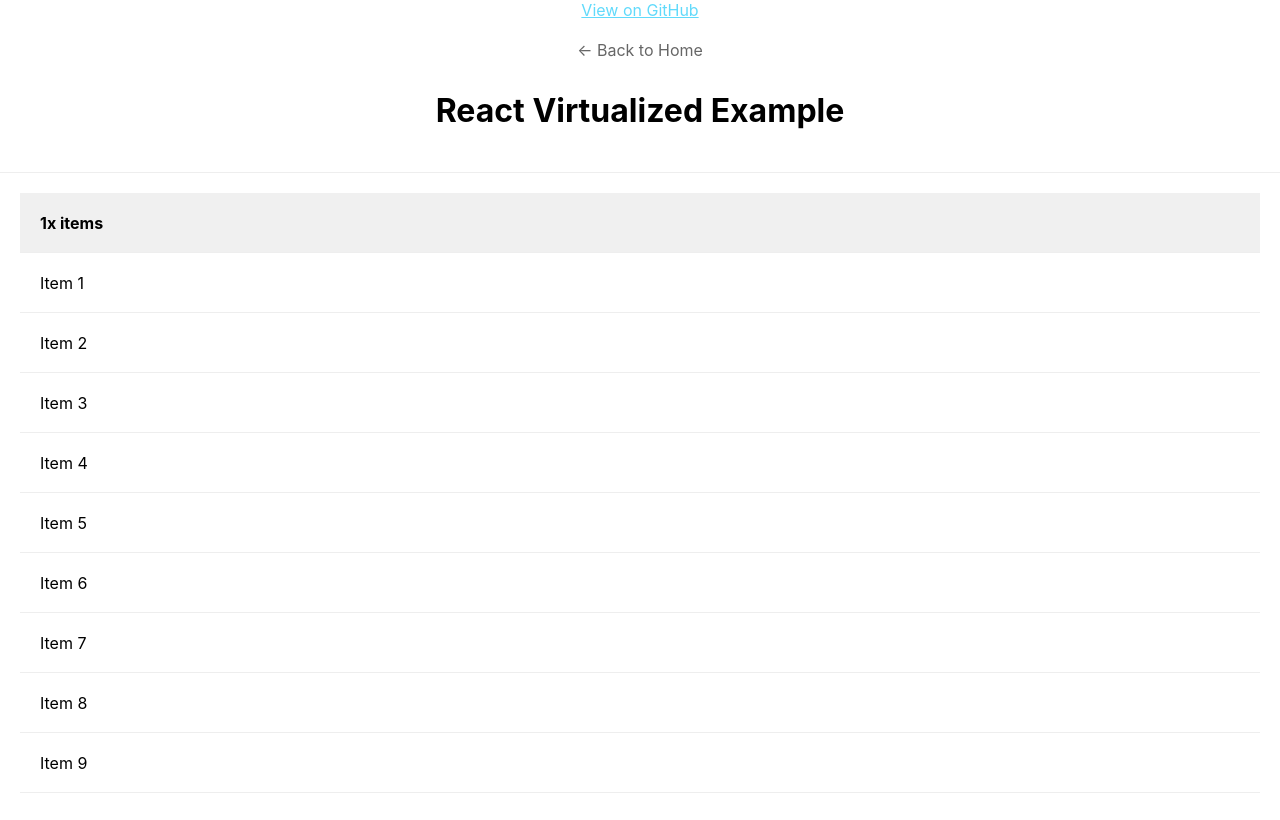
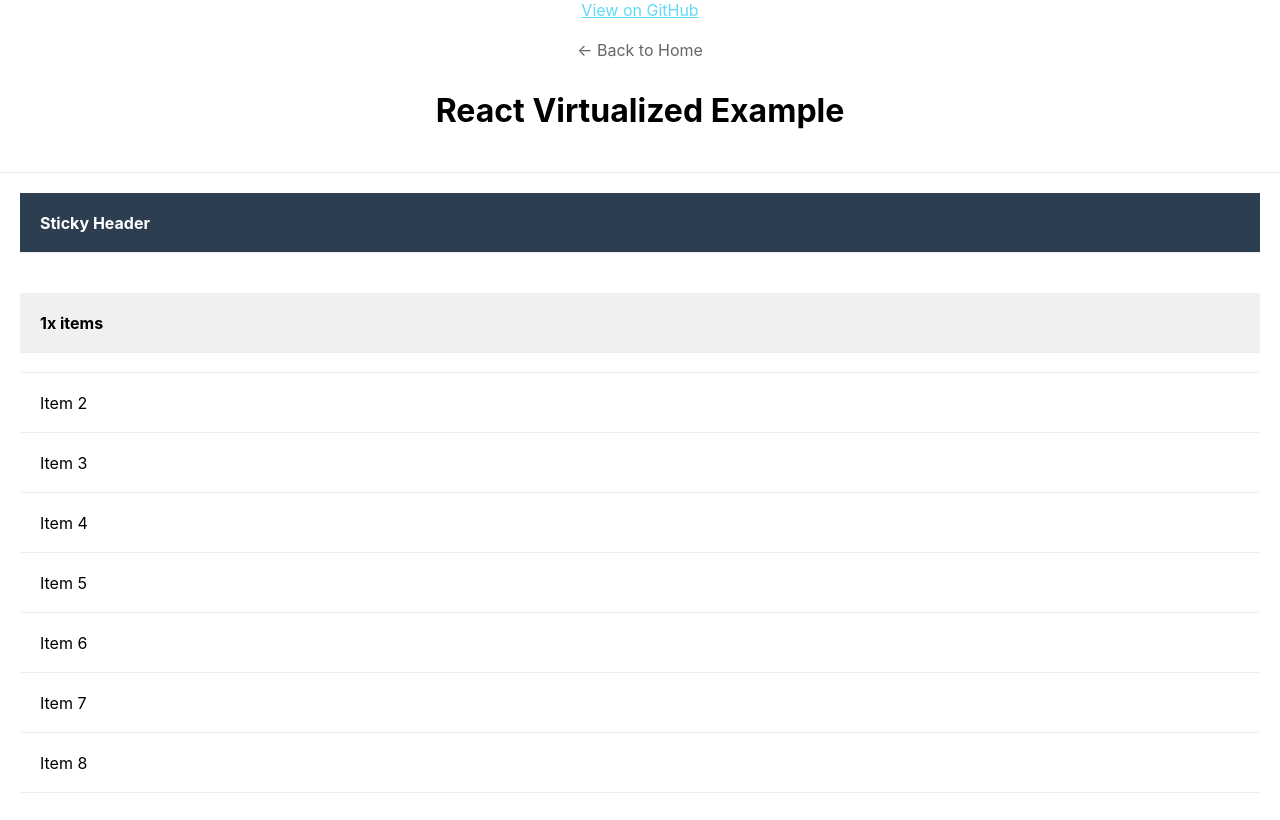
Before and after one commit to HereIsJohnny/virtualisation-with-sticky-rows, a React (Create React App) app: page /react-virtualized in a window 1280 px wide. Built offline with nearby package versions, Linux system fonts and the light colour scheme.

Commit message:
Refactor ReactVirtualized component to implement sticky header and improve layout. Updated CSS for table headers and sticky items, and switched from Grid to MultiGrid for enhanced rendering capabilities.

```diff
--- a/src/pages/ReactVirtualized.css
+++ b/src/pages/ReactVirtualized.css
@@ -47,7 +47,7 @@
   background-color: #f0f0f0;
   font-weight: bold;
   position: sticky;
-  top: 0;
+  top: 0px;
   z-index: 1;
 }
 
@@ -64,3 +64,20 @@
   max-width: unset!important;
   max-height: unset!important;
 }
+
+.table-header {
+  background-color: #2c3e50;
+  color: white;
+  font-weight: bold;
+  position: sticky;
+  top: 0;
+  z-index: 2;
+}
+
+.sticky-item {
+  background-color: #f0f0f0;
+  font-weight: bold;
+  position: sticky;
+  top: 40px;
+  z-index: 1;
+}
--- a/src/pages/ReactVirtualized.js
+++ b/src/pages/ReactVirtualized.js
@@ -1,5 +1,5 @@
 import React from 'react';
-import { Grid, AutoSizer } from 'react-virtualized';
+import { MultiGrid, AutoSizer } from 'react-virtualized';
 import { Link } from 'react-router-dom';
 import { ITEMS_IN_GROUP, VIRTUALIZED } from '../constants';
 import './ReactVirtualized.css';
@@ -15,13 +15,36 @@ function ReactVirtualized() {
   }
 
   const cellRenderer = ({ columnIndex, key, rowIndex, style }) => {
-    const sectionIndex = Math.floor(rowIndex / VIRTUALIZED.ITEMS_PER_SECTION);
-    const indexInSection = rowIndex % VIRTUALIZED.ITEMS_PER_SECTION;
+    // Handle the fixed header row
+    if (rowIndex === 0) {
+      return (
+        <div
+          key={key}
+          style={{
+            ...style,
+            position: 'sticky',
+            top: 0,
+            zIndex: 2  // Higher z-index than section headers
+          }}
+          className="list-item table-header"
+        >
+          Sticky Header
+        </div>
+      );
+    }
+
+    // Adjust indices to account for the header row
+    const adjustedRowIndex = rowIndex - 1;
+    const sectionIndex = Math.floor(adjustedRowIndex / VIRTUALIZED.ITEMS_PER_SECTION);
+    const indexInSection = adjustedRowIndex % VIRTUALIZED.ITEMS_PER_SECTION;
     const group = itemGroups[sectionIndex];
 
     if (indexInSection === 0) {
       return (
-        <div key={key} style={{ ...style, position: 'sticky' }} className="list-item sticky-item">
+        <div
+          key={key}
+          className="list-item sticky-item"
+        >
           {`${sectionIndex + 1}x items`}
         </div>
       );
@@ -110,6 +133,8 @@ function ReactVirtualized() {
     return renderedCells;
   };
 
+  const fixedRowCount = 1;
+
   return (
     <div className="virtualized-page">
       <header>
@@ -119,17 +144,18 @@ function ReactVirtualized() {
       <div className="list-container">
         <AutoSizer>
           {({ height, width }) => (
-            <Grid
+            <MultiGrid
               className="virtual-grid"
               width={width}
               height={height}
               columnWidth={width}
               columnCount={1}
               rowHeight={VIRTUALIZED.ROW_HEIGHT}
-              rowCount={itemGroups.length * VIRTUALIZED.ITEMS_PER_SECTION}
+              rowCount={itemGroups.length * VIRTUALIZED.ITEMS_PER_SECTION + fixedRowCount}
               cellRenderer={cellRenderer}
               cellRangeRenderer={cellRangeRenderer}
               overscanIndicesGetter={calculateOverscanIndices}
+              fixedRowCount={fixedRowCount}
             />
           )}
         </AutoSizer>
```
